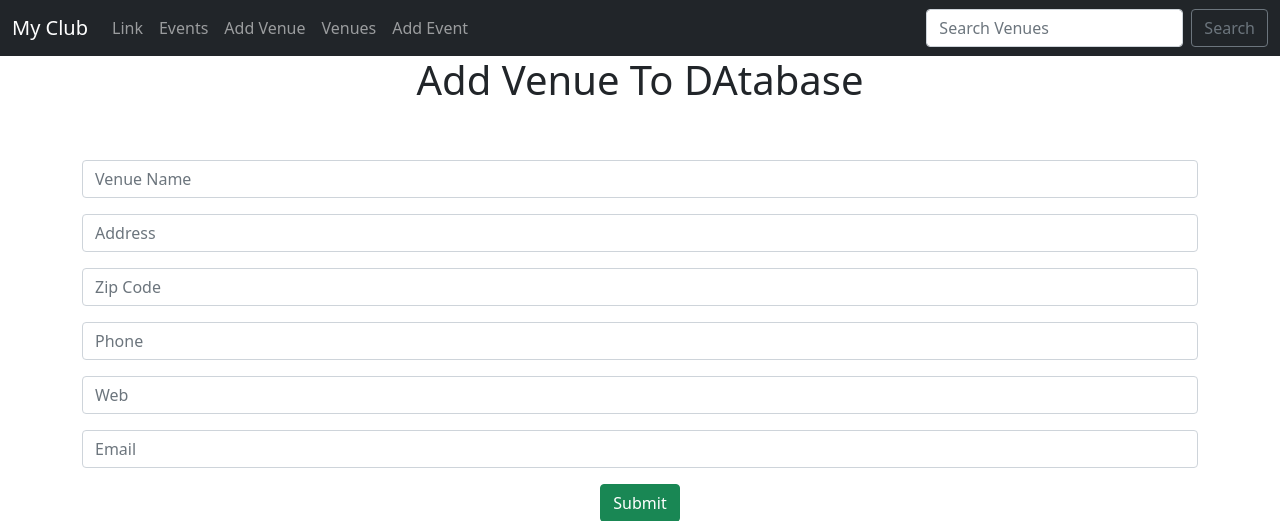
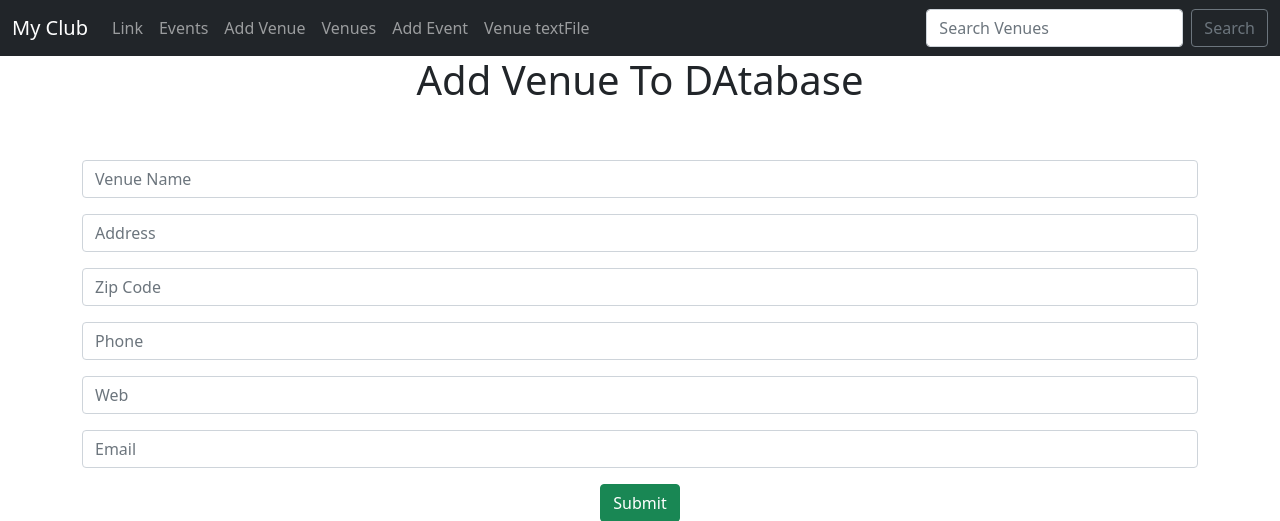
Before and after one commit to Waichiro/myclub, a Django app: page /add_venue/ in a window 1280 px wide. Shown: the top 521 px of the page. Run offline with Django 4.2, Linux system fonts and the light colour scheme.

Commit message:
Aqui foi adicionado a funcao de gerar um arquivo .txt dos venues

```diff
--- a/events/templates/events/navbar.html
+++ b/events/templates/events/navbar.html
@@ -27,6 +27,10 @@
             <a class="nav-link" href="{% url 'add-event'  %}">Add Event</a>
           </li>
 
+          <li class="nav-item">
+            <a class="nav-link" href="{% url 'venue-text'  %}">Venue textFile</a>
+          </li>
+
 
         </ul>
         <form class="d-flex" method=POST action="{% url 'search-venues' %}">
--- a/events/urls.py
+++ b/events/urls.py
@@ -15,6 +15,7 @@ urlpatterns = [
     path('add_event/', views.add_event, name="add-event"),#Essa pagina é para criar um novo evento
     path('delete_event/<event_id>/', views.delete_event, name="delete-event"),#Esse link deleta um evento
     path('delete_venue/<venue_id>/', views.delete_venue, name="delete-venue"),#Esse link deleta um Venue
+    path('venue_text', views.venue_text, name="venue-text"),#Nesse link sera gerado um arquivo de texto
 
 
 ]
--- a/events/views.py
+++ b/events/views.py
@@ -6,6 +6,7 @@ from django.http import HttpResponseRedirect
 from datetime import datetime
 from .models import Event, Venue
 from .forms import VenueForm, EventForm
+from django.http import HttpResponse
 
 #Aqui é o home do projeto onde fica o calendario
 def home(request, year=datetime.now().year, month=datetime.now().strftime('%B')):
@@ -153,3 +154,21 @@ def delete_venue(request, venue_id):
     venue = Venue.objects.get(pk=venue_id) #Ele pega somente a chave primaria q é o id do objeto na tabela
     venue.delete()
     return redirect('list-venues')#Redireciona para a lista de venues
+
+#Aqui gera um arquivo de texto em .txt
+def venue_text(request):
+    response = HttpResponse(content_type='text/plain')
+    response['Content-Disposition'] = 'attachment; filename=venues.txt'
+    #Designa o modelo do banco de dados
+    venues = Venue.objects.all()
+
+    #Create blank list
+    lines = []
+    #loop pThu and output
+    for venue in venues:
+        lines.append(f'{venue.name}\n{venue.address}\n{venue.phone}\n{venue.email_address}\n\n')
+
+
+    #write textFile
+    response.writelines(lines)
+    return response
```
